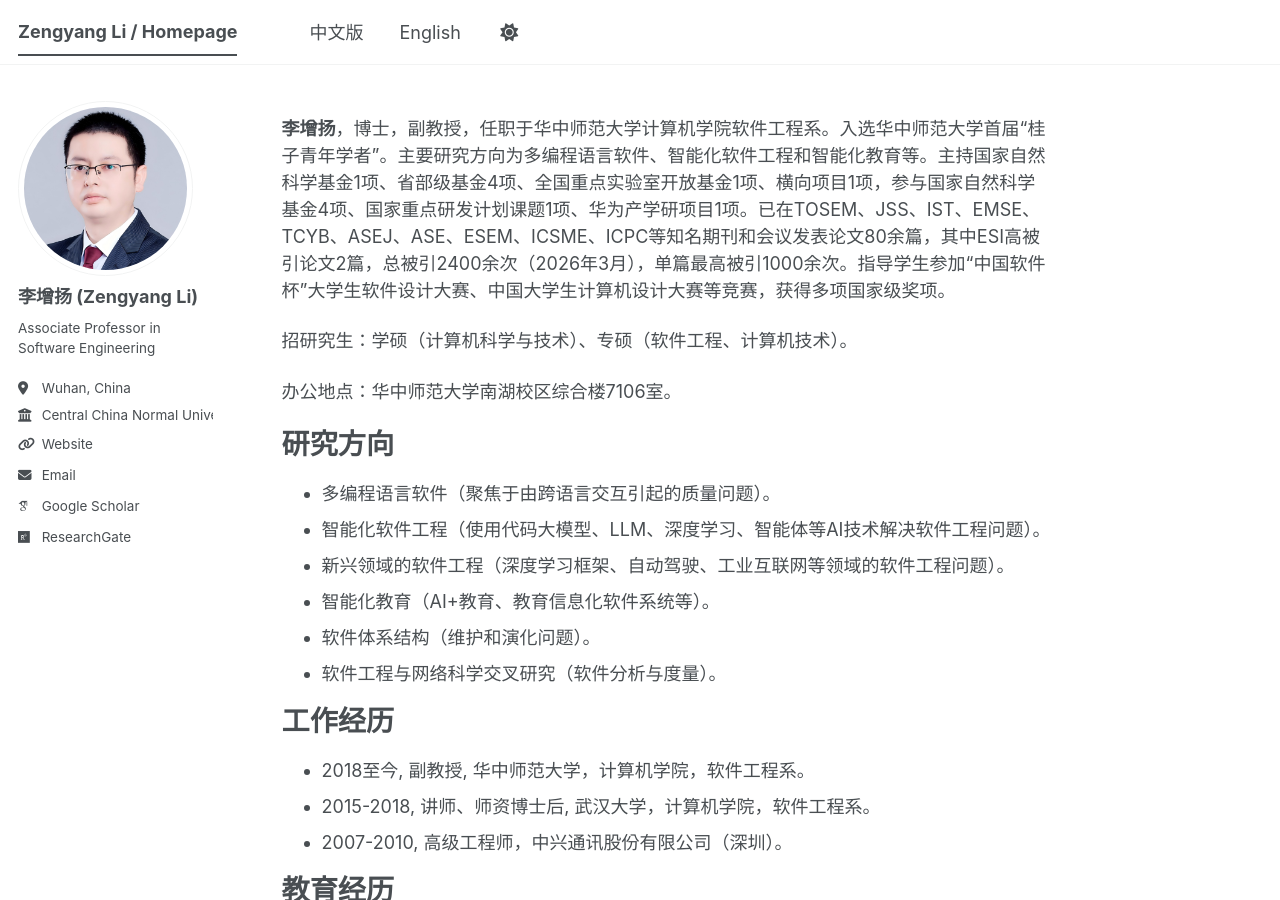
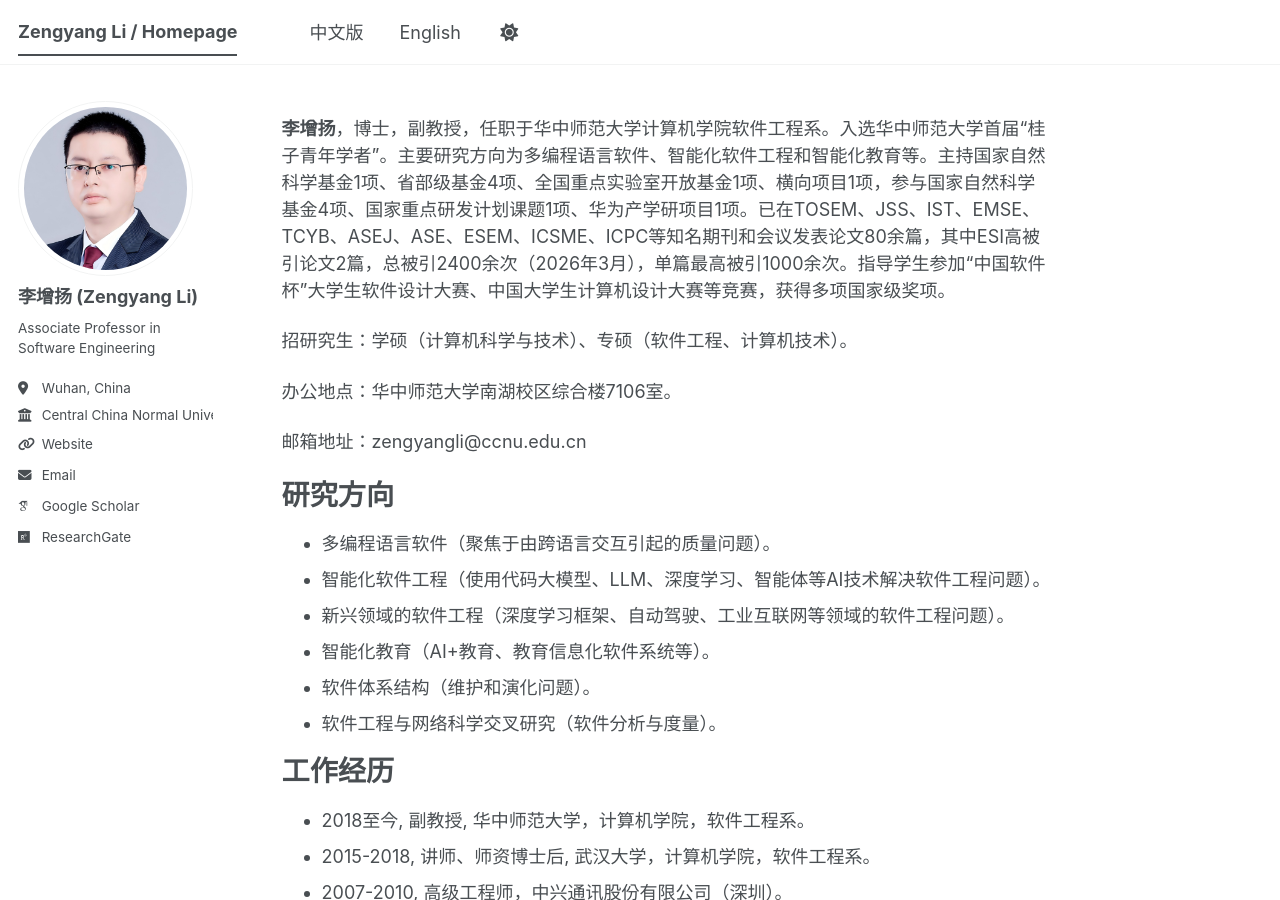
Before and after one commit to zengyang/zengyang.github.io, a Jekyll site: the page built from _pages/about.md, in a window 1280 px wide and 900 px high. Built offline with Jekyll 4.4.1, drawn with Linux system fonts in a browser that asks for light colours; some web fonts are replaced; a script bundle is joined from its source files by our own code; library files that are not in the unit come from our copies.

Commit message:
Add email address to about page

```diff
--- a/_pages/about.md
+++ b/_pages/about.md
@@ -11,6 +11,8 @@ redirect_from:
 招研究生：学硕（计算机科学与技术）、专硕（软件工程、计算机技术）。
 
 办公地点：华中师范大学南湖校区综合楼7106室。
+
+邮箱地址：zengyangli@ccnu.edu.cn
 
 
 
```
